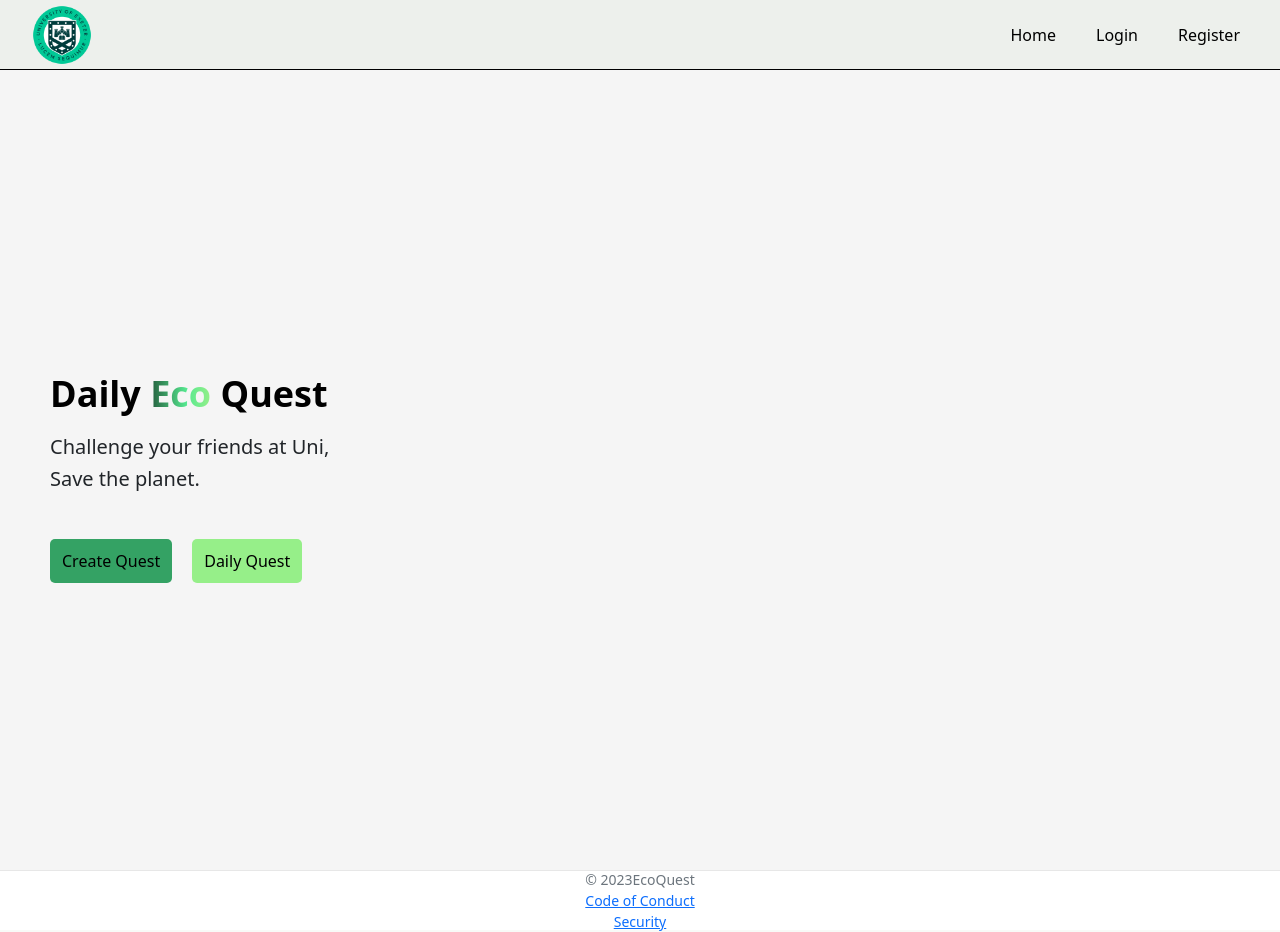
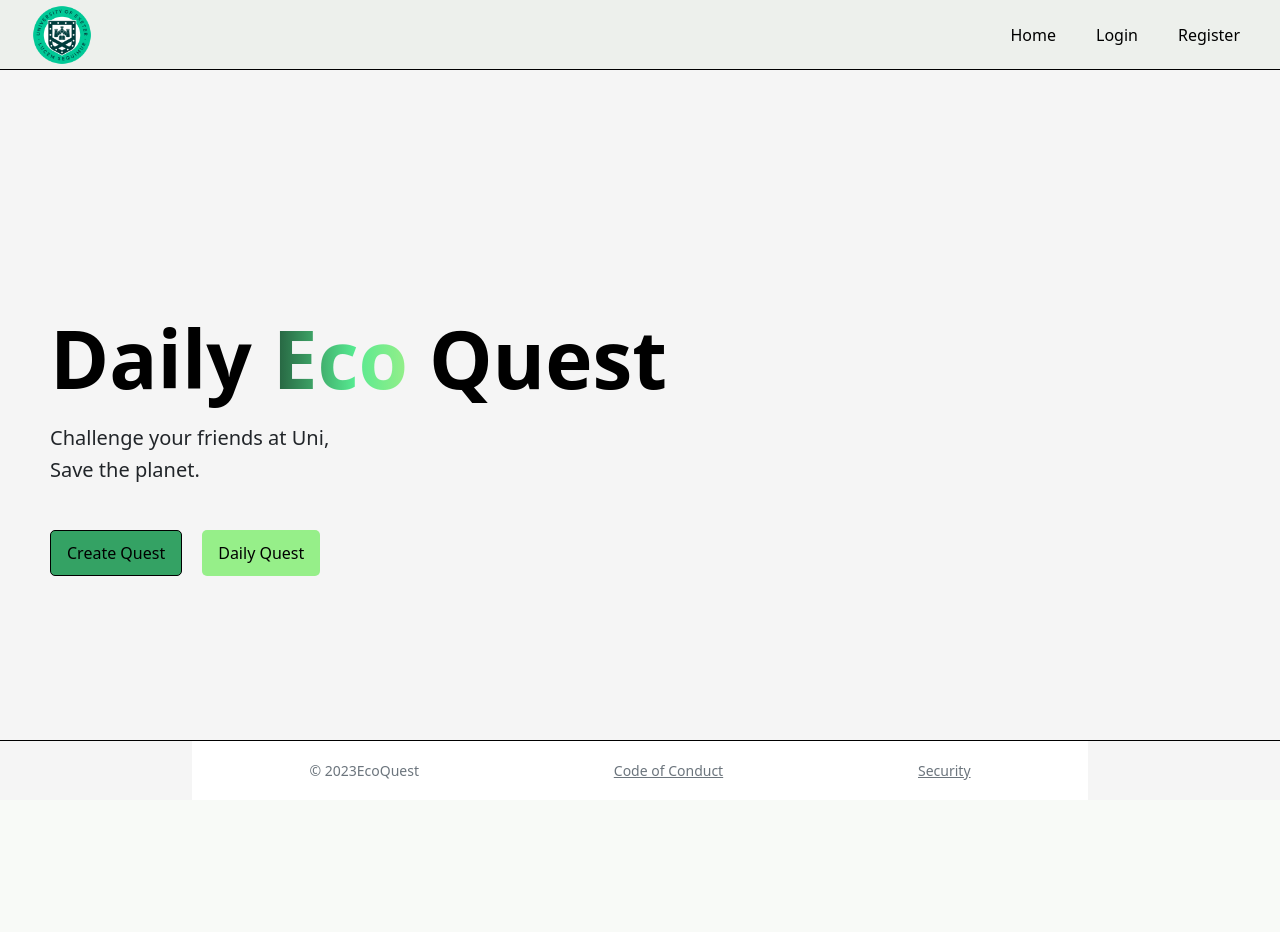
Before and after one commit to Cufe12345/ECM2434_, a React (Vite) app in the folder Frontend/ECM2434_Frontend/: page / in a window 1280 px wide. After the commit the page ends 800 px from the top, so only its background shows below. Built offline with nearby package versions, Linux system fonts and the light colour scheme.

Commit message:
Modified footer and fixed refresh glitch for profile and leaderboard

```diff
--- a/Frontend/ECM2434_Frontend/src/components/footer.jsx
+++ b/Frontend/ECM2434_Frontend/src/components/footer.jsx
@@ -3,6 +3,7 @@ import { NavLink, useNavigate } from "react-router-dom";
 import classes from "./footer.module.css";
 export function Footer() {
     return (
+        <div className={classes.footerContainer}>
             <footer className={classes.footer}>
 
                 <p>© 2023EcoQuest</p>
@@ -10,5 +11,6 @@ export function Footer() {
                 <NavLink to="/security">Security</NavLink>
 
             </footer>
+        </div>
     );
 }
--- a/Frontend/ECM2434_Frontend/src/components/footer.module.css
+++ b/Frontend/ECM2434_Frontend/src/components/footer.module.css
@@ -1,28 +1,36 @@
-.footer{
+.footer {
     background-color: #ffffff;
     padding: 20px;
-    text-align: center;
-    /* position: absolute; */
-    bottom: 0;
-    width: 100%;
-    height: 60px;
-    /* margin-top: 20px; */
-    border-top: 1px solid #e7e7e7;
-    color: #6c757d;
+    width: 70%;
+    color: #6c757d !important;
     font-size: 14px;
     font-weight: 400;
     line-height: 1.5;
     text-align: center;
     display: flex;
+    justify-content: space-around;
+    align-items: center;
+    text-decoration: none !important;
+}
+
+.footerContainer {
+    border-top: 1px solid #000000;
+    height: 60px;
+    position: absolute;
+    bottom: 0;
+    width: 100vw;
+    display: flex;
     justify-content: center;
-    align-items: center;
-    flex-direction: column;
 }
-.footer a{
+
+.footer a {
+    padding: 0px;
+    color: inherit;
+
+    margin: 0px;
+}
+
+.footer p {
     padding: 0px;
     margin: 0px;
 }
-.footer p{
-    padding: 0px;
-    margin: 0px;
-}
--- a/Frontend/ECM2434_Frontend/src/pages/Home.jsx
+++ b/Frontend/ECM2434_Frontend/src/pages/Home.jsx
@@ -5,6 +5,8 @@ import { DailyQuest } from "../components/dailyQuest";
 import classes from "./Home.module.css";
 import { useNavigate } from "react-router-dom";
 // import { DailyQuestPage } from "./DailyQuestPage";
+import Button from "@mui/material/Button"
+
 const Home = () => {
   const { user } = useUser();
   const [showForm, setShowForm] = useState(false);
--- a/Frontend/ECM2434_Frontend/src/pages/Home.module.css
+++ b/Frontend/ECM2434_Frontend/src/pages/Home.module.css
@@ -1,14 +1,14 @@
-.container{
+.container {
     display: flex;
     flex-direction: column;
     align-items: center;
     justify-content: center;
-    height: 100vh;
+    width: 100vw;
+    height: calc(100vh - 70px);
     background-color: #f5f5f5;
 }
 
 .leftSideContent {
-    align-self: flex-start;
     text-align: left;
     padding-left: 50px;
     width: 100%;
@@ -16,15 +16,21 @@
     flex-direction: column;
     gap: 20px;
     cursor: default;
+    max-width: 1400px;
 }
 
 .leftSideContent button {
     font-size: 1rem;
-    padding: 10px 12px;
+    padding: 10px 16px;
     color: rgb(0, 0, 0);
     border: none;
     border-radius: 5px;
     cursor: pointer;
+}
+
+.leftSideContent h1 {
+    font-size: 5rem;
+    font-weight: 800;
 }
 
 .buttonGroup {
@@ -38,10 +44,11 @@
 
 .createQuestButton {
     background-color: #34a264;
+    border: 1px solid black !important;
 }
 
 .createQuestButton:hover {
-    background-color: #ffffff;
+    background-color: #34a264f3;
 }
 
 .dailyQuestButton {
@@ -69,6 +76,7 @@ h1 {
 .textGroup {
     margin-bottom: 20px;
 }
-.popupText{
+
+.popupText {
     padding-bottom: 13px;
 }
--- a/Frontend/ECM2434_Frontend/src/pages/Leaderboard.jsx
+++ b/Frontend/ECM2434_Frontend/src/pages/Leaderboard.jsx
@@ -1,4 +1,3 @@
-
 import Table from '@mui/material/Table';
 import TableBody from '@mui/material/TableBody';
 import TableCell, { tableCellClasses } from '@mui/material/TableCell';
@@ -10,7 +9,6 @@ import Paper from '@mui/material/Paper';
 import { styled } from '@mui/material/styles';
 import { useUser } from '../contexts/userContext';
 import React, { useState, useEffect } from 'react';
-
 
 import './leaderboard.css';
 
@@ -49,22 +47,37 @@ const StyledTableRow = styled(TableRow)(({ theme }) => ({
 const Leaderboard = () => {
     const { user } = useUser(); // Assuming useUser() returns the current user context
     const [data, setData] = useState([]); // Initialize the data state to an empty array
+    const [loadingUserData, setLoadingUserData] = useState(true); // Initialize the loading state to true
 
     useEffect(() => {
+        // Define the function to fetch data inside useEffect
         const fetchData = async () => {
             try {
+                if (user) { // Check if user data and token are loaded
                     const res = await ApiClient.api.getTopTen(user);
-                console.log(res)
+                    console.log(res);
                     setData(res); // Update the state with the fetched data
+                }
             } catch (error) {
+                console.log(error)
                 console.error("Failed to fetch leaderboard data:", error);
+            } finally {
+                setLoadingUserData(false); // Ensure loading is set to false after the fetch attempt
             }
         };
 
+        if (user) { // Only attempt to fetch data if the user object is truthy
             fetchData();
+        }
+
     }, [user]); // Dependency array: the effect runs when the `user` object changes
 
+
     return (
+        <>
+            {loadingUserData ? (
+                <p>Loading...</p>
+            ) : (
                 <div className="formater">
                     <TableContainer component={Paper} className='tableContainer'>
                         <StyledTable sx={{ width: 650, color: "ActiveBorder" }} aria-label="simple table">
@@ -89,6 +102,8 @@ const Leaderboard = () => {
                         </StyledTable>
                     </TableContainer>
                 </div>
+            )}
+        </>
     );
 }
 
--- a/Frontend/ECM2434_Frontend/src/pages/Profile.jsx
+++ b/Frontend/ECM2434_Frontend/src/pages/Profile.jsx
@@ -17,26 +17,33 @@ import { NavLink } from "react-router-dom";
 const Profile = () => {
     const { user, userData } = useUser();
     const [apiUserData, setapiUserData] = useState({});
-    const [apiUserDataLoading, setapiUserDataLoading] = useState(true);
+    const [userDataLoading, setuserDataLoading] = useState(true);
 
-    const username = userData.username;
     console.log(userData)
 
     useEffect(() => {
-        setapiUserDataLoading(true); // Set loading to true when the component mounts
-        ApiClient.api.fetchUsernameData({ "username": username }, user)
+        if (userData && userData.username) {
+            setuserDataLoading(true); // Move this inside the if statement to only set it when loading starts
+            ApiClient.api.fetchUsernameData({ "username": userData.username }, user)
                 .then((res) => {
                     console.log(res);
                     setapiUserData(res);
-                setapiUserDataLoading(false);
+                    setuserDataLoading(false);
                 })
                 .catch((error) => {
-                console.log(error);
-                setapiUserDataLoading(false);
+                    console.error(error);
+                    setuserDataLoading(false);
                 });
-    }, [user]);
+        } else {
+            setuserDataLoading(false); // Consider what you want to do if there's no user data. Maybe handle this differently.
+        }
+    }, [userData, user]);
 
     return (
+        <>
+            {userDataLoading ? (
+                <p>Loading...</p>
+            ) : (
                 <div className="container">
                     <div className="profile">
                         <div className="header">
@@ -102,6 +109,8 @@ const Profile = () => {
                         </div>
                     </div>
                 </div>
+            )}
+        </>
     );
 }
 
--- a/Frontend/ECM2434_Frontend/src/pages/profile.css
+++ b/Frontend/ECM2434_Frontend/src/pages/profile.css
@@ -1,7 +1,7 @@
 .container {
     display: flex;
     width: 100vw;
-    height: 100vh;
+    height: calc(100vh - 70px);
     align-items: center;
     justify-content: center;
 }
```
Lines whose indentation alone changed are shown as unchanged.
